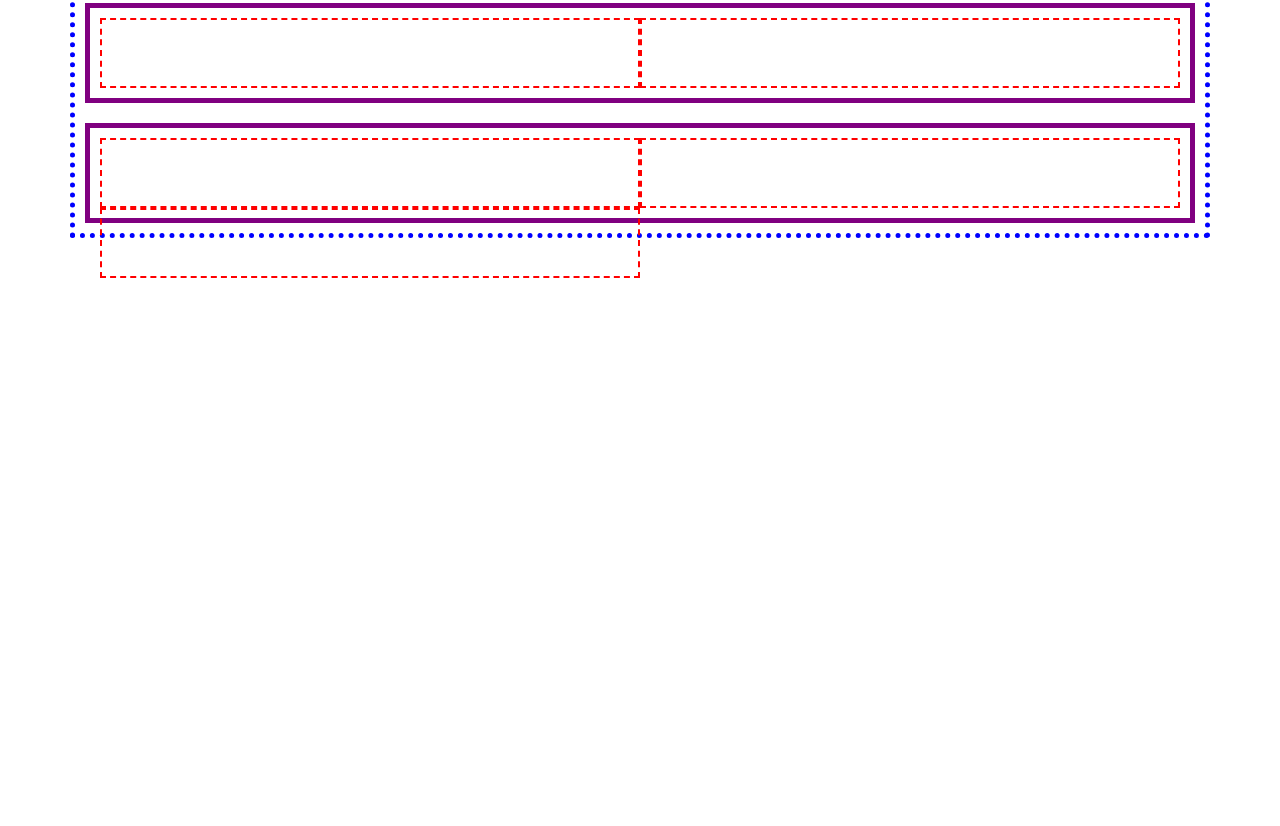
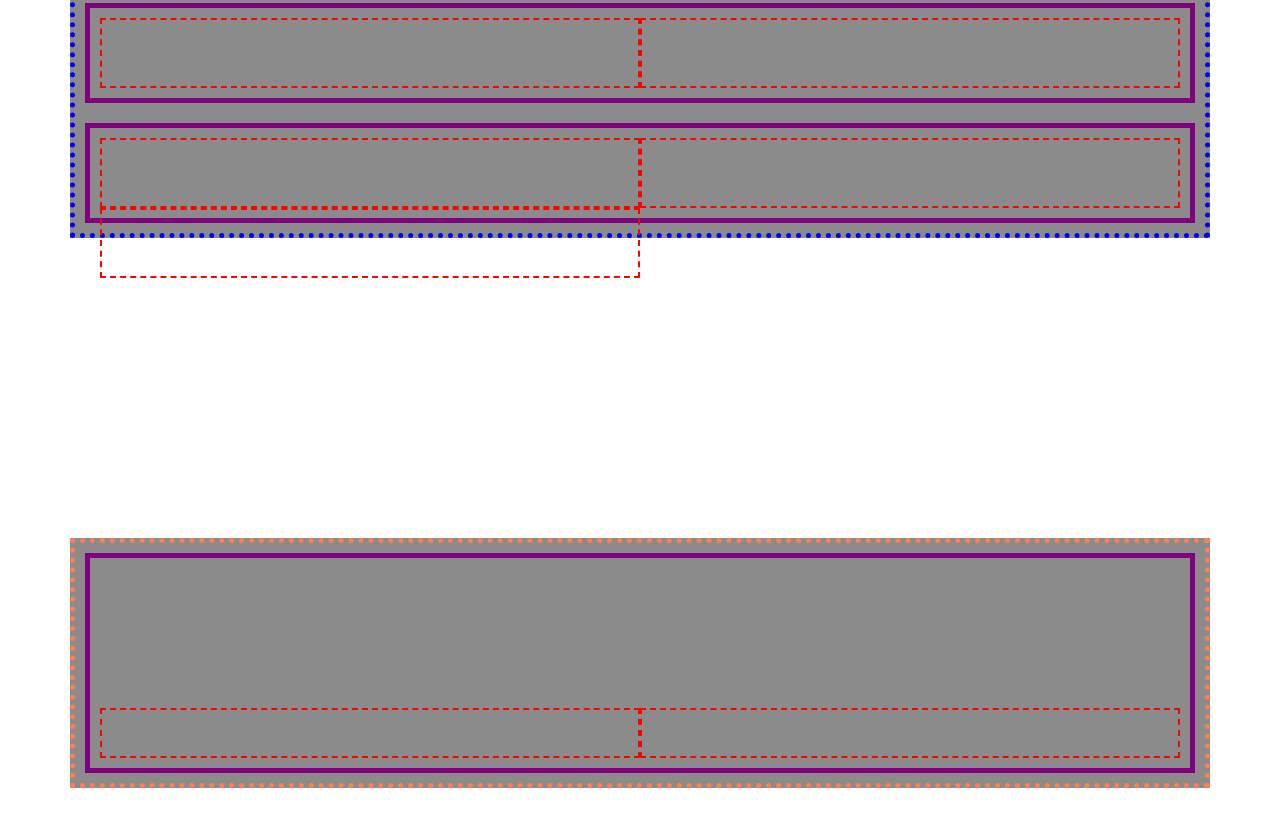
Before and after one commit to jonathasVeiga/Bootstrap, a plain HTML site: page 3-LAYOUT/2 _grid/index.html in a window 1280 px wide. Shown: the part 1914-2740 px from the top of the page. Before the commit the page ends 2452 px from the top, so only its background shows below. Drawn offline with nearby package versions, Linux system fonts and the light colour scheme.

Commit message:
alinhamento vertical

```diff
--- a/3-LAYOUT/2 _grid/css/style.css
+++ b/3-LAYOUT/2 _grid/css/style.css
@@ -3,6 +3,7 @@
     border:5px dotted blue;
     padding: 10px;
     margin-bottom: 300px;
+    background-color: #8b8b8b;
 }
 
 .row{
@@ -24,7 +25,8 @@
 .col-4,
 .col-2,
 .col-1,
-.col-11{
+.col-11,
+.col-6{
     border:2px dashed red;
     height: 100%;
     margin: 0;
@@ -37,3 +39,18 @@
 #largura-limitada{
     max-width: 500px;
 }
+
+/*Alinhamento vertical*/
+
+.vertical{
+    height: 250px;
+    border-color: coral;
+}
+
+.vertical .row{
+    height: 100%;
+}
+
+.col-6{
+    height: 50px;
+}
--- a/3-LAYOUT/2 _grid/index.html
+++ b/3-LAYOUT/2 _grid/index.html
@@ -75,8 +75,24 @@
             <!---Não se exceder ele quebra,
                 então aumente a altura ou o limite -->
         </div>
+    </div>
 
+    <!---Alinhamento vertical-->
+
+    <div class="container vertical">
+        <div class="row align-items-end">
+            <div class="col-6"></div>
+            <div class="col-6"></div>
         </div>
     </div>
+
+    <div class="container vertical">
+        <div class="row align-items-center">
+            <div class="col-6"></div>
+            <div class="col-6"></div>
+        </div>
+    </div>
+
+
 </body>
 </html>
```
